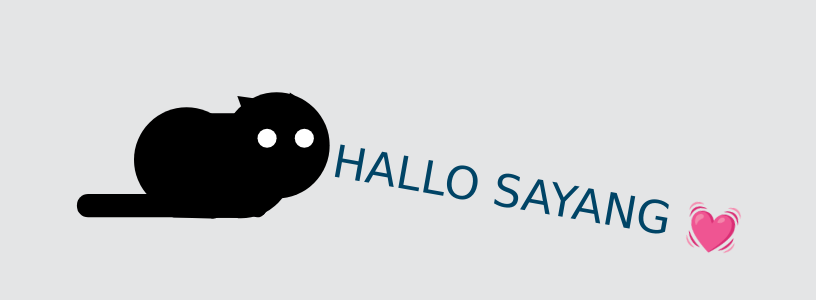
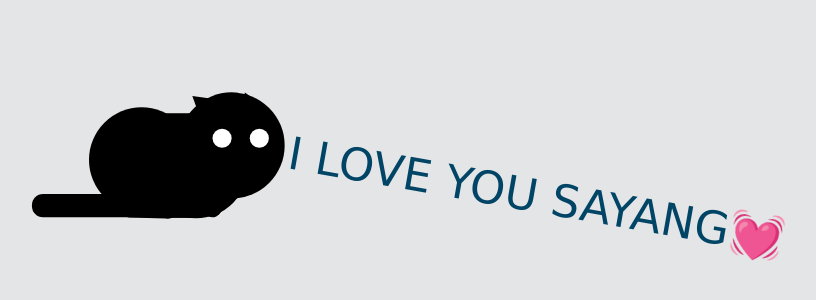
Before and after one commit to NizarXD/kucing, a plain HTML site: page index.html in a window 1280 px wide. Shown: the part 282-582 px from the top of the page, without its empty margins (271-1087 px from the left). Drawn offline with nearby package versions, Linux system fonts and the light colour scheme.

Commit message:
Update index.html

```diff
--- a/index.html
+++ b/index.html
@@ -9,7 +9,7 @@
   </head>
   <body>
     <div class="wrapper-no7">
-      <div class="logo">I Love You</div>
+      <div class="logo">I Love You Sayang💓</div>
       <div class="animation-wrapper">
         <div class="cat-wrapper">
           <svg
@@ -76,20 +76,20 @@
             </g>
           </svg>
         </div>
-        <div class="logoani">HALLO SAYANG 💓</div>
+        <div class="logoani">I LOVE YOU SAYANG💓</div>
       </div>
       <div class="layout notvisible">
         <div class="layout__nav">
           <ul class="layout__nav-left">
+            <li></li>
+            <li></li>
+            <li></li>
+            <li></li>
+          </ul>
+          <ul class="layout__nav-right">
             <li>Aku ada pesan buat kamu... Kamu jaga diri yaa dan jaga hati yaa.</li>
             <li>Aku mau kita pas sudah sukses kita foto bareng keluarga dan ku kenalkan kamu ke keluarga besar ku heheh</li>
             <li>Aku pingin kita selalu bersama walaupun ego ku juga tinggi hehehe</li>
-            <li></li>
-          </ul>
-          <ul class="layout__nav-right">
-            <li></li>
-            <li></li>
-            <li></li>
             <li></li>
           </ul>
         </div>
```
